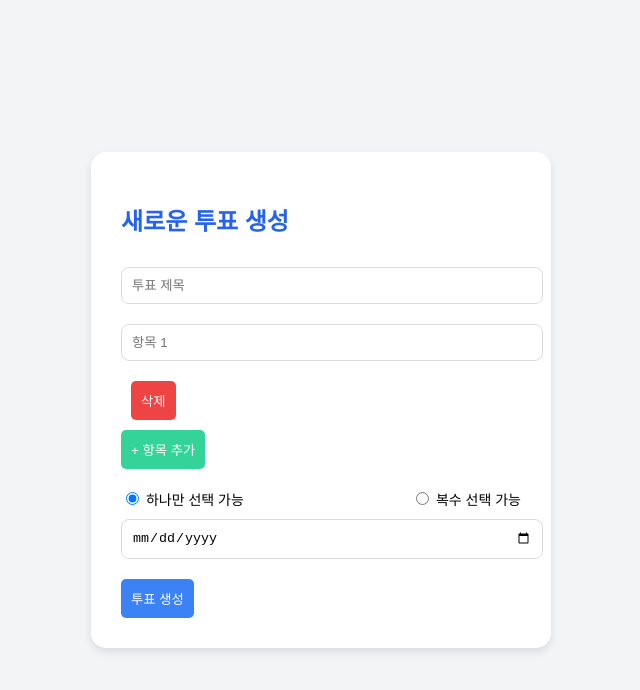
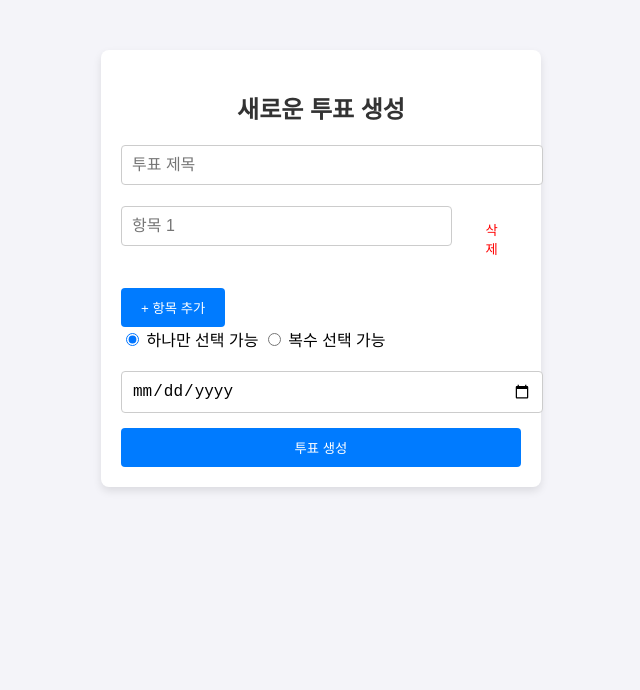
Before and after one commit to sookite22/CloudSeven24, a website: page public/create.html in a window 1280 px wide. Shown: the whole page, without its empty margins (319-959 px from the left). Drawn offline with Linux system fonts and the light colour scheme; sample sign-in values are in the browser's storage.

Commit message:
Update create.css

```diff
--- a/public/css/create.css
+++ b/public/css/create.css
@@ -1,75 +1,71 @@
+/* create.css */
 body {
     font-family: Arial, sans-serif;
-    background-color: #f3f4f6;
-    display: flex;
-    justify-content: center;
-    align-items: center;
-    height: 100vh;
+    background-color: #f4f4f9;
     margin: 0;
+    padding: 0;
 }
 
 .form-container {
-    background-color: #ffffff;
-    padding: 30px;
-    border-radius: 15px;
+    width: 400px;
+    margin: 50px auto;
+    padding: 20px;
+    background-color: white;
+    border-radius: 8px;
     box-shadow: 0 4px 8px rgba(0, 0, 0, 0.1);
-    width: 400px;
 }
 
 h2 {
-    color: #2563eb;
+    text-align: center;
+    color: #333;
     margin-bottom: 20px;
 }
 
 input[type="text"], input[type="date"], .option-input {
     width: 100%;
     padding: 10px;
-    margin: 10px 0;
-    border: 1px solid #ddd;
-    border-radius: 8px;
-}
-
-textarea {
-    width: 100%;
-    height: 80px;
-    padding: 10px;
-    border-radius: 8px;
+    margin-bottom: 15px;
+    font-size: 16px;
+    border: 1px solid #ccc;
+    border-radius: 4px;
 }
 
 button {
-    background-color: #3b82f6;
-    color: #ffffff;
+    background-color: #007bff;
+    color: white;
+    padding: 10px 20px;
     border: none;
-    padding: 10px;
-    margin-top: 10px;
-    border-radius: 5px;
+    border-radius: 4px;
     cursor: pointer;
+    transition: background-color 0.3s ease;
 }
 
 button:hover {
-    background-color: #2563eb;
+    background-color: #0056b3;
+}
+
+.selection-type {
+    margin-bottom: 20px;
+}
+
+#add-option-btn, .remove-option-btn {
+    margin-top: 10px;
+}
+
+.option-item {
+    display: flex;
+    align-items: center;
+    margin-bottom: 10px;
 }
 
 .remove-option-btn {
-    background-color: #ef4444;
+    background: none;
+    border: none;
+    color: #ff0000;
+    cursor: pointer;
     margin-left: 10px;
 }
 
-.remove-option-btn:hover {
-    background-color: #dc2626;
+.submit-btn {
+    width: 100%;
 }
-
-#add-option-btn {
-    background-color: #34d399;
-    margin-top: 10px;
-}
-
-.selection-type {
-    display: flex;
-    justify-content: space-between;
-    margin-top: 20px;
-}
-
-label {
-    font-size: 14px;
-}
```
